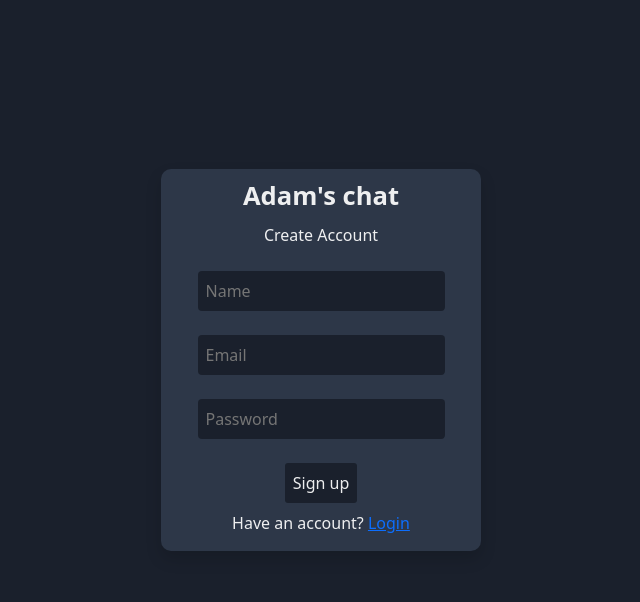
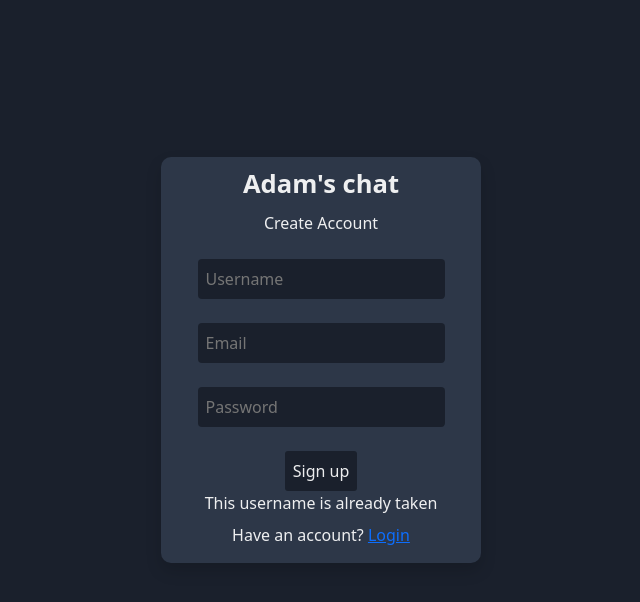
Before and after one commit to Adamfarrow1/react-messenger-app, a React (Create React App) app: page /register in a window 1280 px wide. Shown: the top 602 px of the page, without its empty margins (319-959 px from the left). Built offline with nearby package versions, Linux system fonts and the light colour scheme; no server answers; the HTML template or start-up script is replaced by a standard one.

Commit message:
fixed problem with 2 users registering with the name name

```diff
--- a/src/Sidebar.js
+++ b/src/Sidebar.js
@@ -2,18 +2,16 @@
 import { useContext, useState } from "react";
 import {collection, doc, getDoc, getDocs, query, serverTimestamp, setDoc, updateDoc, where} from "firebase/firestore";
 import { db } from "./firebase-config";
-import { async } from "@firebase/util";
 import { AuthContext } from "./context/AuthContext";
 
 import Chats from "./Chats";
 
 
-const Sidebar= () => {
+const Sidebar = () => {
 
 
     const [username, setUsername] = useState("");
     const [user, setUser] = useState(null);
-    const [err, setErr] = useState(false);
     const [userNotFound, setUserNotFound] = useState(false);
 
     const {currentUser} = useContext(AuthContext);
@@ -21,7 +19,7 @@ const Sidebar= () => {
     const handleSearch = async() =>{
         if(username === currentUser.displayName) return
         const q = query(collection(db, "users"), where("displayName", "==", username));
-        var found = false;
+        let found = false;
         try{
             const querySnapshot = await getDocs(q);
             querySnapshot.forEach((doc) =>{
@@ -32,17 +30,14 @@ const Sidebar= () => {
 
             if(!found){
                 setUser(null);
-                setErr(true);
                 setUserNotFound(true)
             }
 
 
             if(username === "") setUserNotFound(false);
-            setErr(false)
         }
         catch(err){
             setUser(null);
-            setErr(true);
         }
     }
 
--- a/src/login-register/Register.js
+++ b/src/login-register/Register.js
@@ -1,5 +1,5 @@
 import {  createUserWithEmailAndPassword } from "firebase/auth";
-import { doc, setDoc } from "firebase/firestore";
+import { doc, Firestore, setDoc } from "firebase/firestore";
 import { auth } from "../firebase-config";
 import { useState } from "react";
 import { db } from "../firebase-config";
@@ -11,16 +11,33 @@ const Register = () => {
     const [err, setErr] = useState(false)
     const navigate = useNavigate();
 
+    let usernameAvailable = false;
+
     const handleSubmit = async (e) =>{
         e.preventDefault();
 
         const displayName = e.target[0].value;
+        const ref = Firestore.doc(`usernames/${displayName}`);
+        const { exists } = await ref.get();
+        usernameAvailable = !exists;
+
+        if(!usernameAvailable) return;
+
+
         console.log(displayName);
         const email = e.target[1].value;
         const password = e.target[2].value;
         try{
         const res = await createUserWithEmailAndPassword(auth, email, password)
         await updateProfile(res.user, { displayName });
+        await setDoc(doc(db, "usernames", displayName), {
+            displayName,
+            uid: res.user.uid
+        })
+
+
+
+
         await setDoc(doc(db, "users", res.user.uid),{
             uid: res.user.uid,
             email,
@@ -44,12 +61,13 @@ const Register = () => {
                 <p className="m-0 p-0 login-text mt-2 logo">Adam's chat</p>
                 <p className="m-0 p-0 login-text mt-2 title">Create Account</p>
                 <form onSubmit={handleSubmit} className="text-center">
-                    <input type="text" placeholder="Name" className="d-block mx-auto mt-4 input-lgreg" required/>
+                    <input type="text" placeholder="Username" className="d-block mx-auto mt-4 input-lgreg" required/>
                     <input type="text" placeholder="Email" className="d-block mx-auto mt-4 input-lgreg" required/>
                     <input type="text" placeholder="Password" className="d-block mx-auto mt-4 input-lgreg" required/>
                     <button className="mt-4 submit-btn">Sign up</button>
                 </form>
                 {err && <span className="no-account">Something went wrong</span>}
+                {!usernameAvailable && <span className="no-account">This username is already taken</span>}
                 <p className="mt-2 no-account">Have an account? <Link to="/login"> Login</Link></p>
             </div>
         </div>
```
